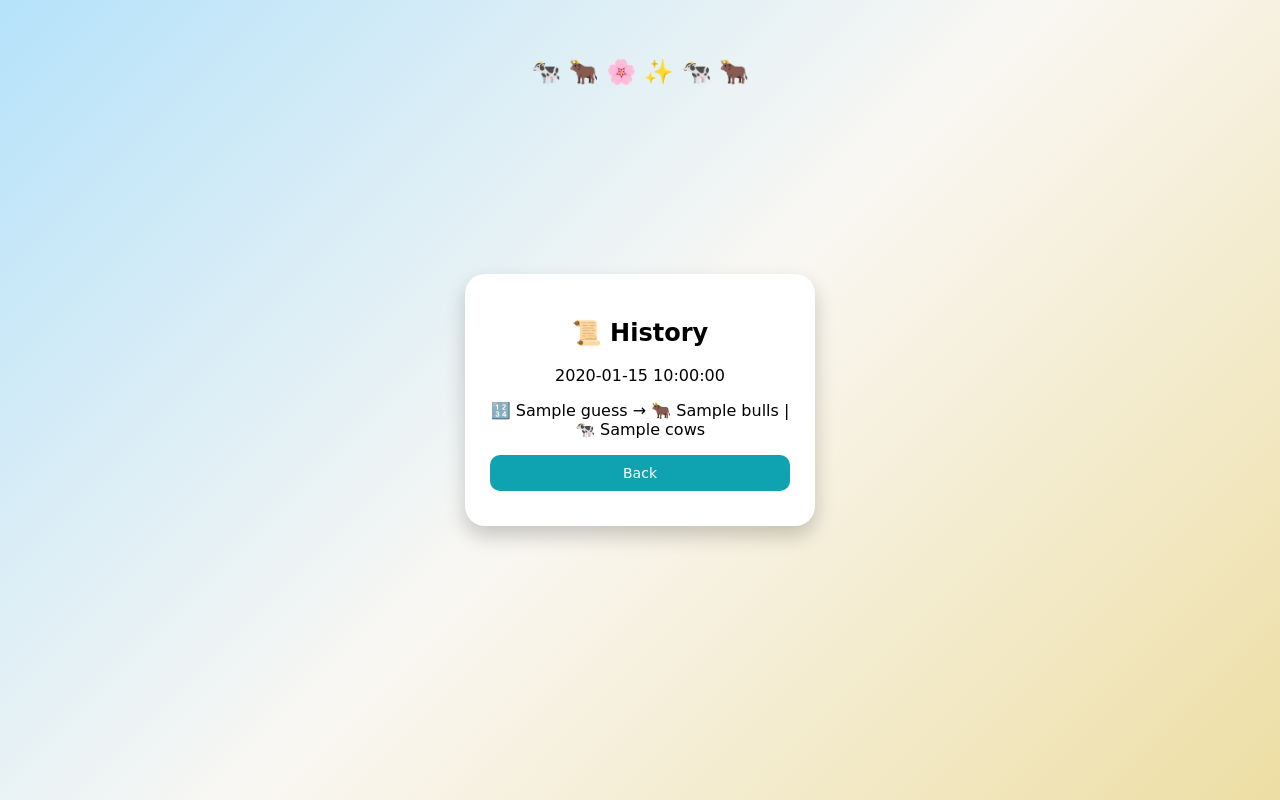
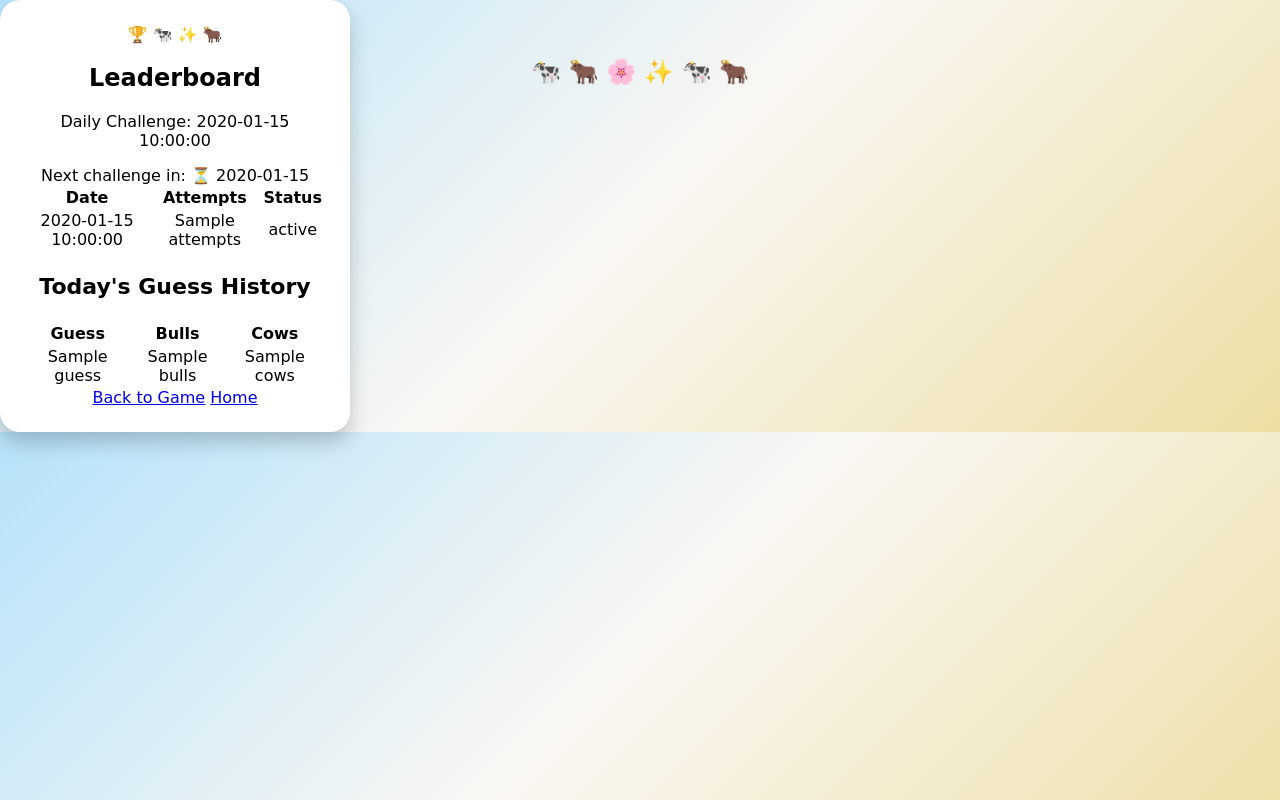
Before and after one commit to RPM2626/Code-Ranchh, a FastAPI app: template app/templates/history.html in a window 1280 px wide. Run offline with FastAPI, Linux system fonts and the light colour scheme; the template is opened without the code that fills it: most values are stand-ins (such as "Sample title", 1, 10 or a date in 2020); parts of the project's set-up code (start-up, migrations or seed data) failed here and were passed over.

Commit message:
Update history.html

```diff
--- a/app/templates/history.html
+++ b/app/templates/history.html
@@ -1,18 +1,69 @@
 {% extends "base.html" %}
 
 {% block content %}
-<div class="center">
+<div class="page-wrap">
     <div class="card">
+        <div class="animal-banner">🏆 🐄 ✨ 🐂</div>
+        <h2 class="title">Leaderboard</h2>
+        <p class="note">Daily Challenge: {{ today }}</p>
+        <div class="timer-box">Next challenge in: ⏳ {{ timer }}</div>
 
-        <h2>📜 History</h2>
-        <p>{{ today }}</p>
+        {% if leaderboard %}
+        <div class="table-box">
+            <table>
+                <thead>
+                    <tr>
+                        <th>Date</th>
+                        <th>Attempts</th>
+                        <th>Status</th>
+                    </tr>
+                </thead>
+                <tbody>
+                    {% for item in leaderboard %}
+                    <tr>
+                        <td>{{ item.date }}</td>
+                        <td>{{ item.attempts }}</td>
+                        <td>{{ item.status }}</td>
+                    </tr>
+                    {% endfor %}
+                </tbody>
+            </table>
+        </div>
+        {% else %}
+        <p class="note">No completed games yet 🐄</p>
+        {% endif %}
 
-        {% for item in history %}
-        <p>🔢 {{ item.guess }} → 🐂 {{ item.bulls }} | 🐄 {{ item.cows }}</p>
-        {% endfor %}
+        <h3 class="title" style="font-size: 22px;">Today's Guess History</h3>
 
-        <a href="/game" class="btn small">Back</a>
+        {% if history %}
+        <div class="table-box">
+            <table>
+                <thead>
+                    <tr>
+                        <th>Guess</th>
+                        <th>Bulls</th>
+                        <th>Cows</th>
+                    </tr>
+                </thead>
+                <tbody>
+                    {% for item in history %}
+                    <tr>
+                        <td>{{ item.guess }}</td>
+                        <td>{{ item.bulls }}</td>
+                        <td>{{ item.cows }}</td>
+                    </tr>
+                    {% endfor %}
+                </tbody>
+            </table>
+        </div>
+        {% else %}
+        <p class="note">No guesses yet for today.</p>
+        {% endif %}
 
+        <div class="nav-row">
+            <a href="/game" class="small-btn">Back to Game</a>
+            <a href="/" class="small-btn">Home</a>
+        </div>
     </div>
 </div>
 {% endblock %}
```
